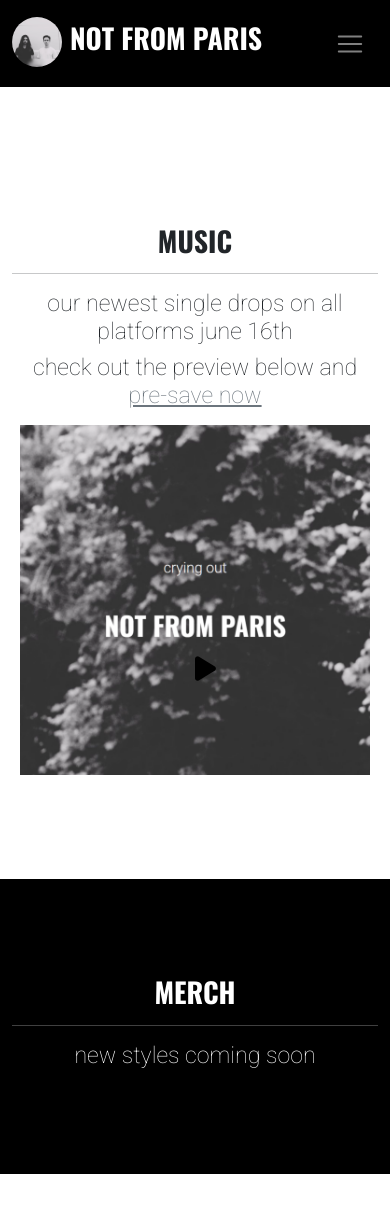
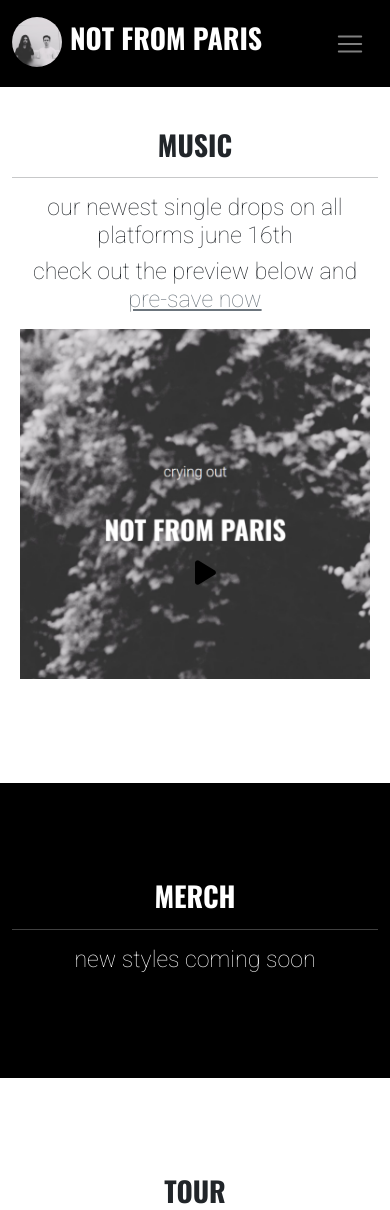
Before and after one commit to michael-lemiale/notfromparis-flask, a Flask app: page / in a window 390 px wide. Shown: the top 1210 px of the page. Run offline with Flask 3, Linux system fonts and the light colour scheme; some libraries are stand-ins or nearby versions.

Commit message:
fix padding issue music section

```diff
--- a/static/css/notfromparis.css
+++ b/static/css/notfromparis.css
@@ -88,6 +88,14 @@ header a {
   padding: 0 !important;
 }
 
+@media only screen and (max-width: 600px) {
+  #music {
+    padding-top: 8rem !important;
+    padding-bottom: 6rem;
+    width: 100%;
+  }
+}
+
 @media only screen and (min-width: 600px) {
   .img-thumbnail {
     max-width: 100px;
@@ -131,7 +139,7 @@ header a {
 /* CUSTOMIZE MUSIC SECTION CONTAINER
   -------------------------------------------------- */
 #music {
-  padding-top: 14rem;
+  padding-top: 12rem;
   padding-bottom: 6rem;
   width: 100%;
 }
```
